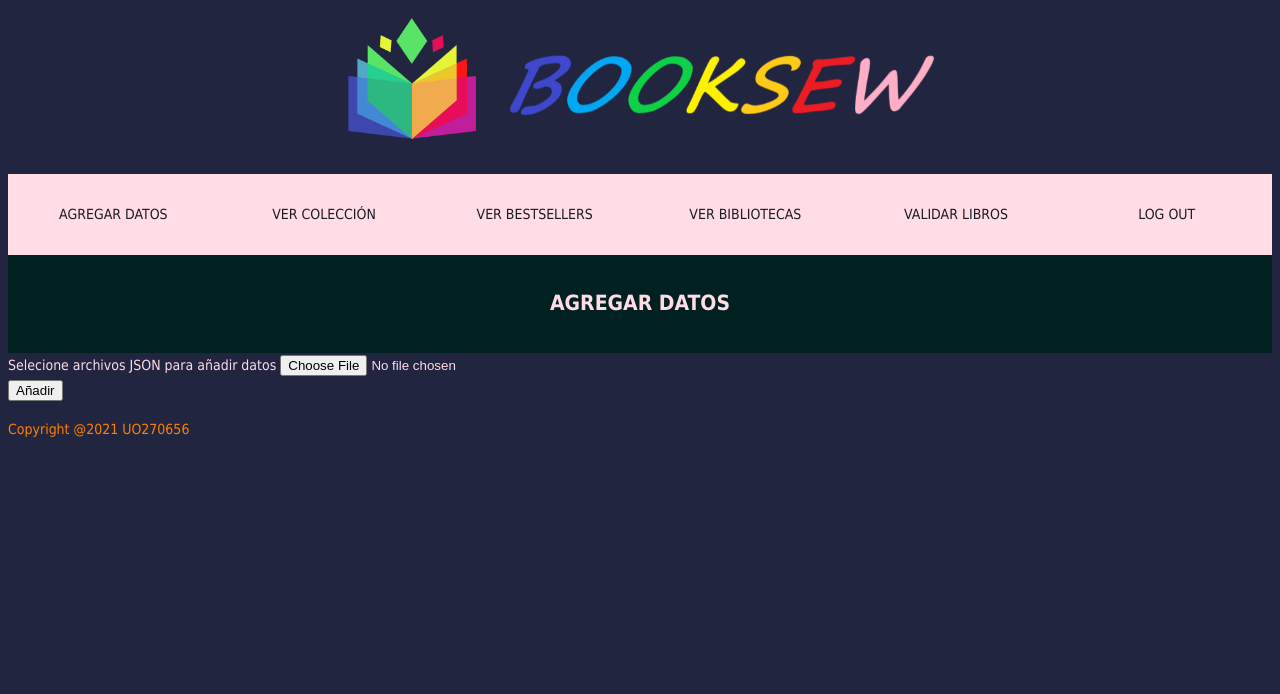
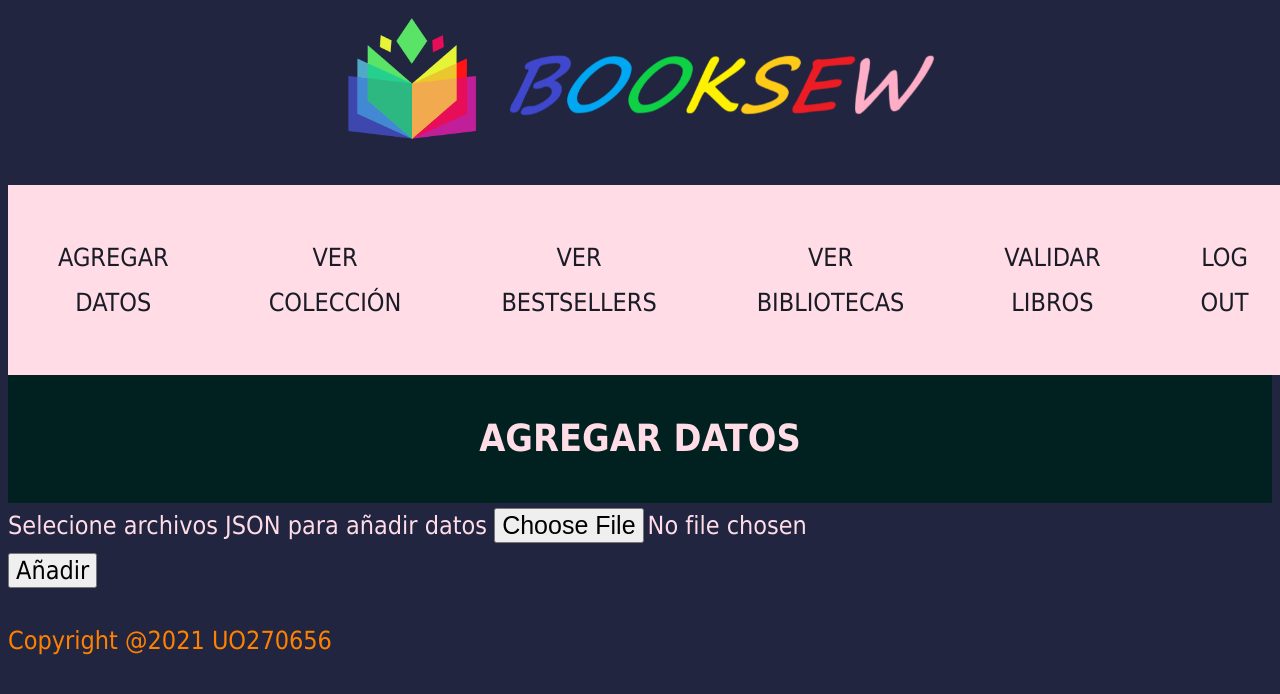
Before and after one commit to UO270656/SEW_EXTRAORDINARIA, a PHP site: page /add.php in a window 1280 px wide. Shown: the top 694 px of the page. Run offline with PHP 8.4, Linux system fonts and the light colour scheme.

Commit message:
Update base.css

```diff
--- a/fase2_Desarrollo_GIT/base.css
+++ b/fase2_Desarrollo_GIT/base.css
@@ -1,6 +1,6 @@
 /*Selector specificity (0,0,1)*/
 body {
-  font-size: 14px;
+  font-size: 25px;
   font-family: Tahoma, serif;
   line-height: 1.8;
   color: rgb(255, 220, 230);
@@ -131,3 +131,11 @@ div {
 .hide {
   display: none;
 }
+/*Selector specificity (0,0,1)*/
+input {
+  font: 400 25px Tahoma;
+}
+/*Selector specificity (0,0,1)*/
+button {
+  font: 400 25px Tahoma;
+}
```
